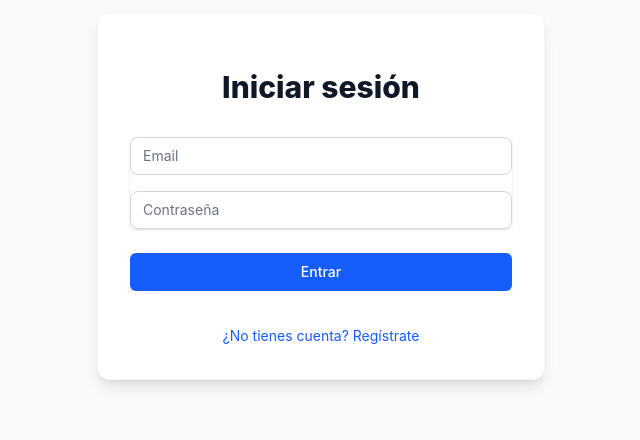
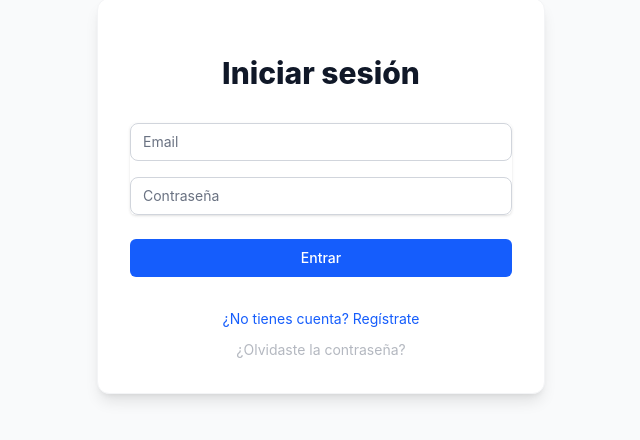
Before and after one commit to Pacoaldev/Timetracker, a React (Vite) app: page /login in a window 1280 px wide. Shown: the part 204-644 px from the top of the page, without its empty margins (319-959 px from the left). Built offline with nearby package versions, Linux system fonts and the light colour scheme; no server answers.

Commit message:
feat: enhance authentication flow with password reset functionality and email redirection

```diff
--- a/src/contexts/AuthContext.jsx
+++ b/src/contexts/AuthContext.jsx
@@ -1,5 +1,5 @@
 import { createContext, useContext, useEffect, useState } from 'react'
-import { supabase } from '../utils/supabase'
+import { authRedirectUrl, supabase } from '../utils/supabase'
 
 const AuthContext = createContext()
 
@@ -47,7 +47,18 @@ export function AuthProvider({ children }) {
   }
 
   async function signup(email, password) {
-    const { error } = await supabase.auth.signUp({ email, password })
+    const { error } = await supabase.auth.signUp({
+      email,
+      password,
+      options: { emailRedirectTo: authRedirectUrl('/') },
+    })
+    if (error) throw error
+  }
+
+  async function resetPassword(email) {
+    const { error } = await supabase.auth.resetPasswordForEmail(email, {
+      redirectTo: authRedirectUrl('/login'),
+    })
     if (error) throw error
   }
 
@@ -55,7 +66,7 @@ export function AuthProvider({ children }) {
     await supabase.auth.signOut()
   }
 
-  const value = { user, role, loading, login, signup, logout }
+  const value = { user, role, loading, login, signup, resetPassword, logout }
 
   return <AuthContext.Provider value={value}>{!loading && children}</AuthContext.Provider>
 }
--- a/src/pages/Login.jsx
+++ b/src/pages/Login.jsx
@@ -8,7 +8,7 @@ export default function Login() {
   const [isRegistering, setIsRegistering] = useState(false)
   const [error, setError] = useState(null)
   const [loading, setLoading] = useState(false)
-  const { login, signup } = useAuth()
+  const { login, signup, resetPassword } = useAuth()
   const navigate = useNavigate()
 
   const handleSubmit = async (e) => {
@@ -85,13 +85,35 @@ export default function Login() {
           </div>
         </form>
 
-        <div className="text-center mt-4">
+        <div className="text-center mt-4 space-y-2">
           <button
+            type="button"
             onClick={() => setIsRegistering(!isRegistering)}
-            className="text-sm text-blue-600 hover:text-blue-500 dark:text-blue-400"
+            className="block w-full text-sm text-blue-600 hover:text-blue-500 dark:text-blue-400"
           >
             {isRegistering ? '¿Ya tienes cuenta? Inicia sesión' : '¿No tienes cuenta? Regístrate'}
           </button>
+          {!isRegistering && (
+            <button
+              type="button"
+              disabled={loading || !email}
+              onClick={async () => {
+                setError(null)
+                setLoading(true)
+                try {
+                  await resetPassword(email)
+                  alert('Revisa tu correo para restablecer la contraseña.')
+                } catch (err) {
+                  setError(err.message)
+                } finally {
+                  setLoading(false)
+                }
+              }}
+              className="text-sm text-gray-500 hover:text-gray-700 dark:text-gray-400 dark:hover:text-gray-200 disabled:opacity-50"
+            >
+              ¿Olvidaste la contraseña?
+            </button>
+          )}
         </div>
       </div>
     </div>
--- a/src/utils/supabase.js
+++ b/src/utils/supabase.js
@@ -9,5 +9,18 @@ if (!supabaseUrl || !supabaseAnonKey) {
 
 export const supabase = createClient(
   supabaseUrl || 'https://placeholder.supabase.co',
-  supabaseAnonKey || 'placeholder'
+  supabaseAnonKey || 'placeholder',
+  {
+    auth: {
+      autoRefreshToken: true,
+      persistSession: true,
+      detectSessionInUrl: true,
+      flowType: 'pkce',
+    },
+  }
 )
+
+/** URL base para enlaces de email (confirmación, reset password). */
+export function authRedirectUrl(path = '/') {
+  return `${window.location.origin}${path}`
+}
```
